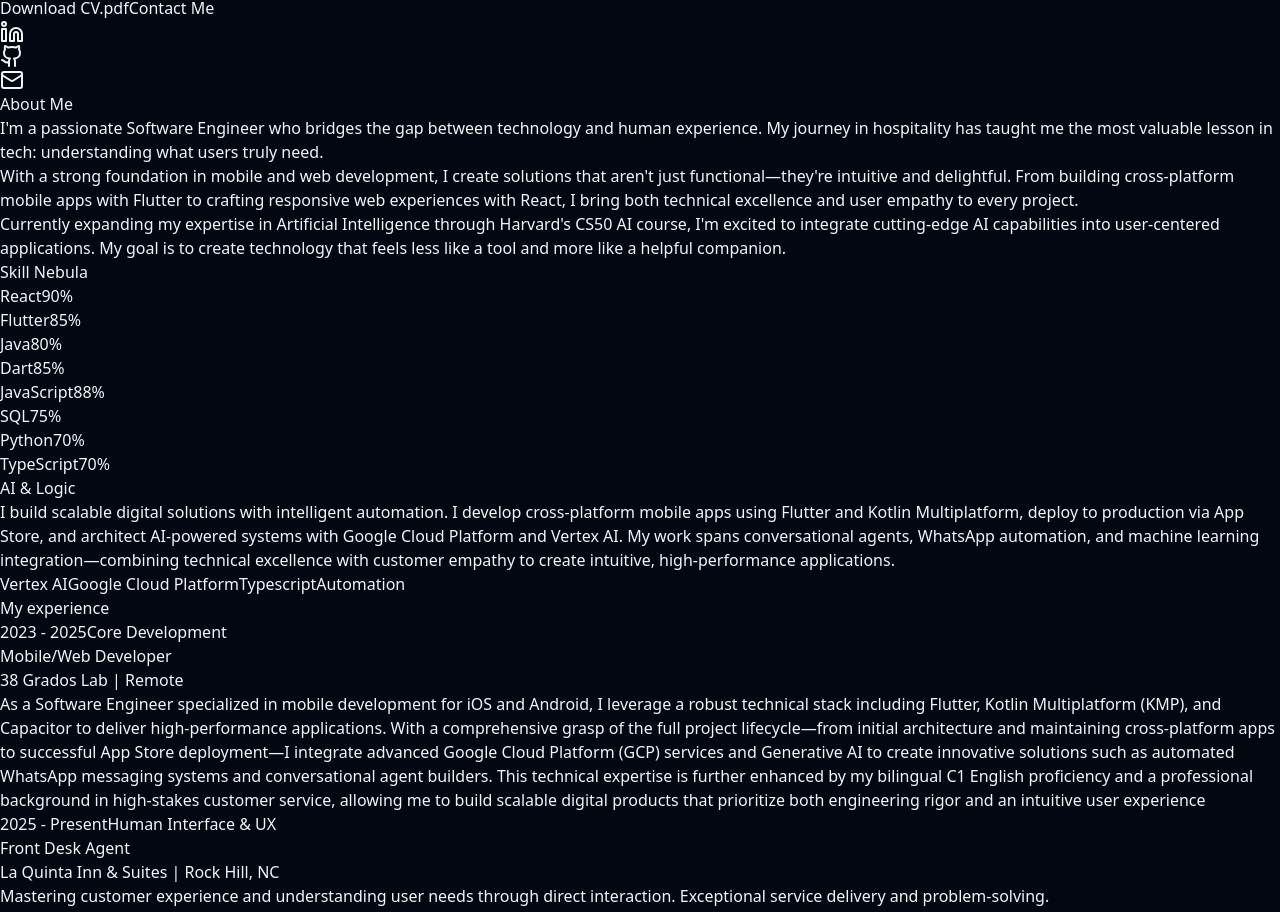
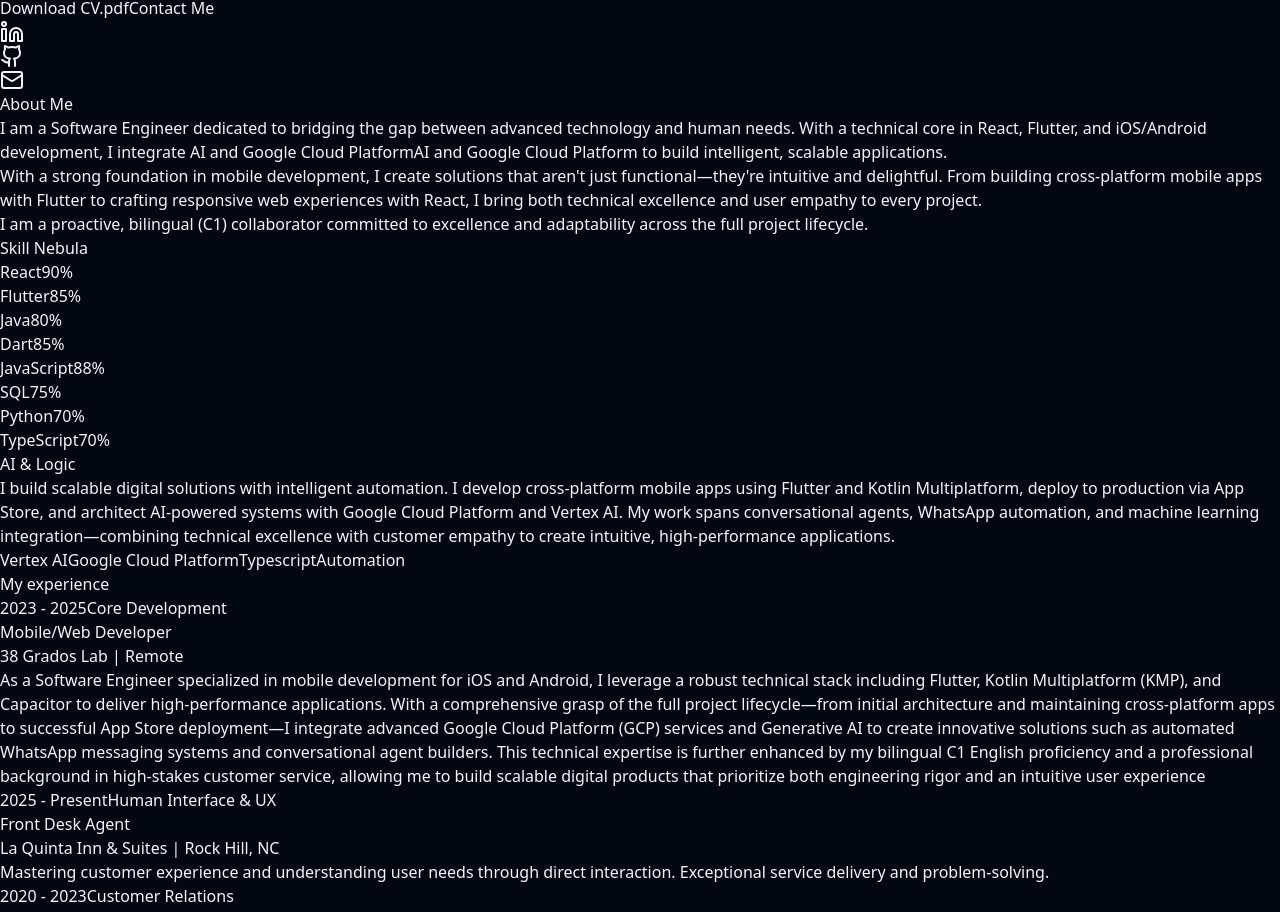
Before and after one commit to Yany954/yany-portafolio, a React (Vite) app in the folder yany-portafolio/: page / in a window 1280 px wide. Shown: the part 974-1886 px from the top of the page. Built offline with nearby package versions, Linux system fonts and the light colour scheme.

Commit message:
commit for deploying

```diff
--- a/yany-portafolio/src/App.tsx
+++ b/yany-portafolio/src/App.tsx
@@ -319,13 +319,13 @@ const handleDownloadCV = () => {
           </h2>
           <div className="bg-gray-900/50 backdrop-blur-sm rounded-2xl p-8 border border-violet-500/20 shadow-xl shadow-violet-500/10">
             <p className="text-lg text-gray-300 leading-relaxed mb-6">
-              I'm a passionate Software Engineer who bridges the gap between technology and human experience. My journey in hospitality has taught me the most valuable lesson in tech: <span className="text-violet-400 font-semibold">understanding what users truly need</span>.
+             I am a Software Engineer dedicated to bridging the gap between advanced technology and human needs. With a technical core in React, Flutter, and iOS/Android development, I integrate AI and Google Cloud Platform<span className="text-violet-400 font-semibold">AI and Google Cloud Platform to build intelligent, scalable applications</span>.
             </p>
             <p className="text-lg text-gray-300 leading-relaxed mb-6">
-              With a strong foundation in mobile and web development, I create solutions that aren't just functional—they're intuitive and delightful. From building cross-platform mobile apps with Flutter to crafting responsive web experiences with React, I bring both technical excellence and user empathy to every project.
+              With a strong foundation in mobile development, I create solutions that aren't just functional—they're intuitive and delightful. From building cross-platform mobile apps with Flutter to crafting responsive web experiences with React, I bring both technical excellence and user empathy to every project.
             </p>
             <p className="text-lg text-gray-300 leading-relaxed">
-              Currently expanding my expertise in Artificial Intelligence through Harvard's CS50 AI course, I'm excited to integrate cutting-edge AI capabilities into user-centered applications. My goal is to create technology that feels less like a tool and more like a helpful companion.
+              I am a proactive, bilingual (C1) collaborator committed to excellence and adaptability across the full project lifecycle.
             </p>
           </div>
         </div>
```
